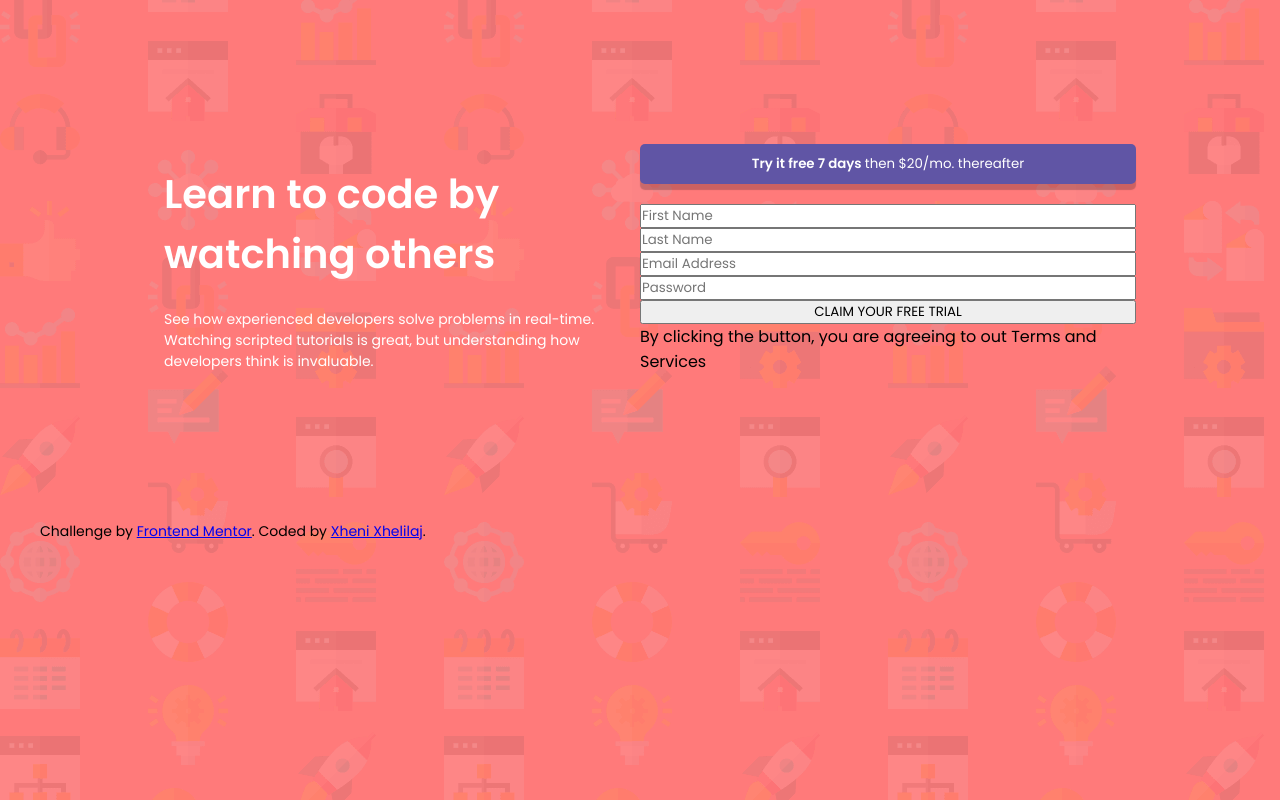
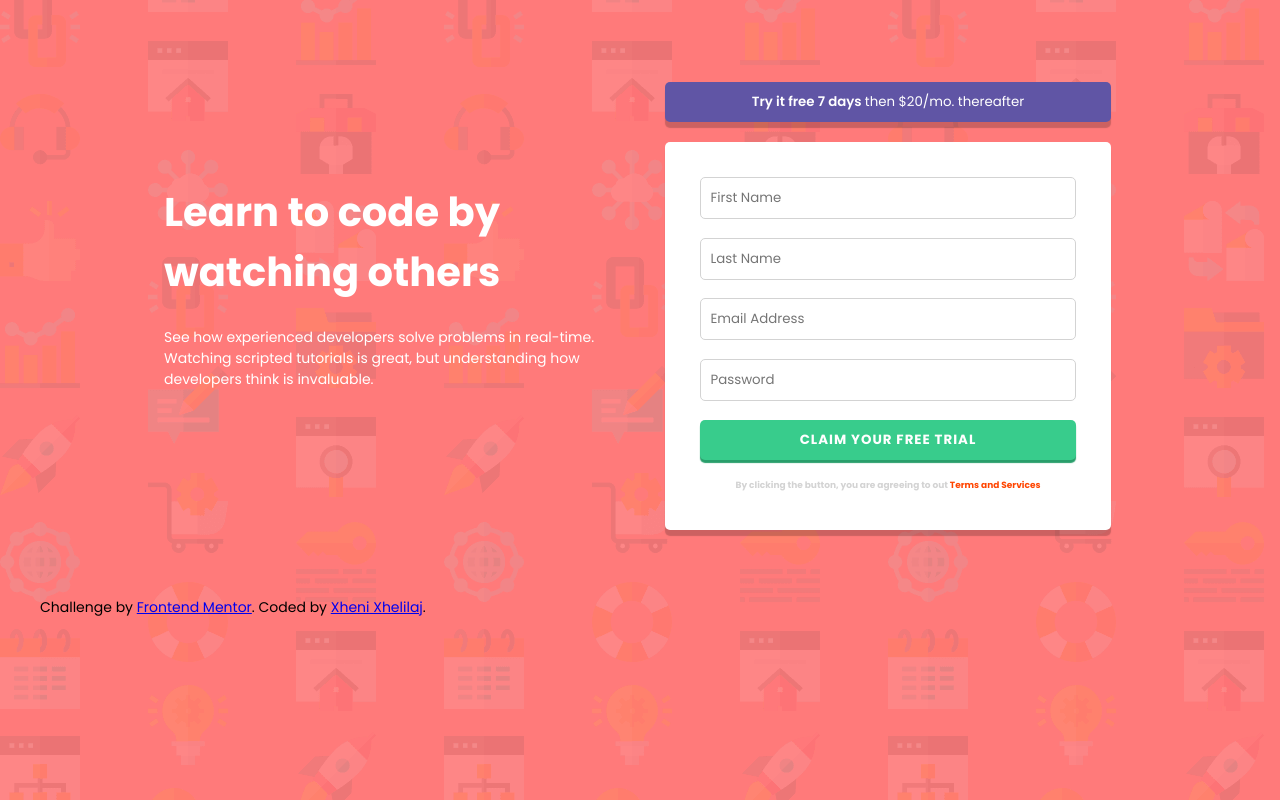
Before and after one commit to xhenixhelilaj/intro-component-with-signup-form-master, a plain HTML site: page index.html in a window 1280 px wide. Drawn offline with Linux system fonts and the light colour scheme.

Commit message:
css form

```diff
--- a/index.html
+++ b/index.html
@@ -24,15 +24,28 @@
           <button><span>Try it free 7 days </span>then $20/mo. thereafter</button>
         <div class="form">
           <form>
-            <input type="text" placeholder="First Name" id="first-name">
-            <input type="text" placeholder="Last Name" id="last-name">
-            <input type="email" id="email" placeholder="Email Address">
-            <input type="password" id="password" placeholder="Password">
-            <input type="submit" value="CLAIM YOUR FREE TRIAL" id="submit">
+            <div class="form-element">
+               <input type="text" placeholder="First Name" id="first-name">
+            </div>
+            <div class="form-element">
+              <input type="text" placeholder="Last Name" id="last-name">
+            </div>
+            <div class="form-element">
+              <input type="email" id="email" placeholder="Email Address">
+            </div>
+            <div class="form-element">
+              <input type="password" id="password" placeholder="Password">
+            </div>
+            <div class="form-element">
+              <input type="submit" value="CLAIM YOUR FREE TRIAL" id="submit">
+            </div>
           </form>
-          <footer>
+          <div class="footer">
+            <small>
             By clicking the button, you are agreeing to out <span>Terms and Services</span>
-          </footer>
+          </small>
+          </div>
+
         </div>
       </div>
     </section>
--- a/style.css
+++ b/style.css
@@ -1,4 +1,4 @@
-@import url('https://fonts.googleapis.com/css2?family=Poppins:wght@400;500;600&display=swap');
+@import url('https://fonts.googleapis.com/css2?family=Poppins:wght@400;500;600;700&display=swap');
 *{
     margin: 0;
     padding: 0;
@@ -11,7 +11,7 @@ body{
     background-color:  hsl(0, 100%, 74%);
 }
 main{
-    padding: 10%;
+    padding: 5% 10%;
 }
 section{
     display: flex;
@@ -21,10 +21,12 @@ section{
     flex-direction: column;
     flex-basis: 50%;
     color: white;
+    padding-top: 80px;
 }
 h5{
     font-size: 40px;
     margin: 20px 0 20px 20px;
+    font-weight: 800;
 }
 p{
     font-size: 14px;
@@ -35,6 +37,7 @@ p{
     display: flex;
     flex-basis: 50%;
     flex-direction: column;
+    align-items: center;
 }
 .second form{
     display: flex;
@@ -49,10 +52,71 @@ button{
     margin-bottom: 20px;
     box-shadow: 0 6px 1px 0px hsl(0deg 0% 0% / 20%);
     cursor: pointer;
+    width: 90%;
 }
 button span{
     font-weight: 600;
 }
 .form{
-
+    border: none;
+    border-radius: 5px;
+    background-color: white;
+    box-shadow: 0 6px 1px 0px hsl(0deg 0% 0% / 20%);
+    padding: 7%;
+    width: 90%;
+    text-align: center;
 }
+#first-name{
+    width: 100%;
+    padding: 10px;
+    margin-bottom: 5%;
+    border: lightgray solid 1px;
+    border-radius: 5px;
+    outline: none;
+}
+#last-name{
+    width: 100%;
+    padding: 10px;
+    margin-bottom: 5%;
+    border: lightgray solid 1px;
+    border-radius: 5px;
+    outline: none;
+}
+#email{
+    width: 100%;
+    padding: 10px;
+    margin-bottom: 5%;
+    border: lightgray solid 1px;
+    border-radius: 5px;
+    outline: none;
+}
+#password{
+    width: 100%;
+    padding: 10px;
+    margin-bottom: 5%;
+    border: lightgray solid 1px;
+    border-radius: 5px;
+    outline: none;
+}
+#submit{
+    width: 100%;
+    padding: 10px;
+    border: none;
+    border-radius:5px;
+    outline: none;
+    cursor: pointer;
+    color: white;
+    background-color: hsl(154, 59%, 51%);
+    box-shadow: 0 3px 1px 0 hsl(154deg 59% 39%);
+    font-weight: 700;
+    letter-spacing: 1px;
+    margin-bottom: 10px;
+}
+small{
+    color: lightgray;
+    font-weight: 700;
+    font-size: 9px;
+}
+small span{
+    color: orangered;
+}
```
